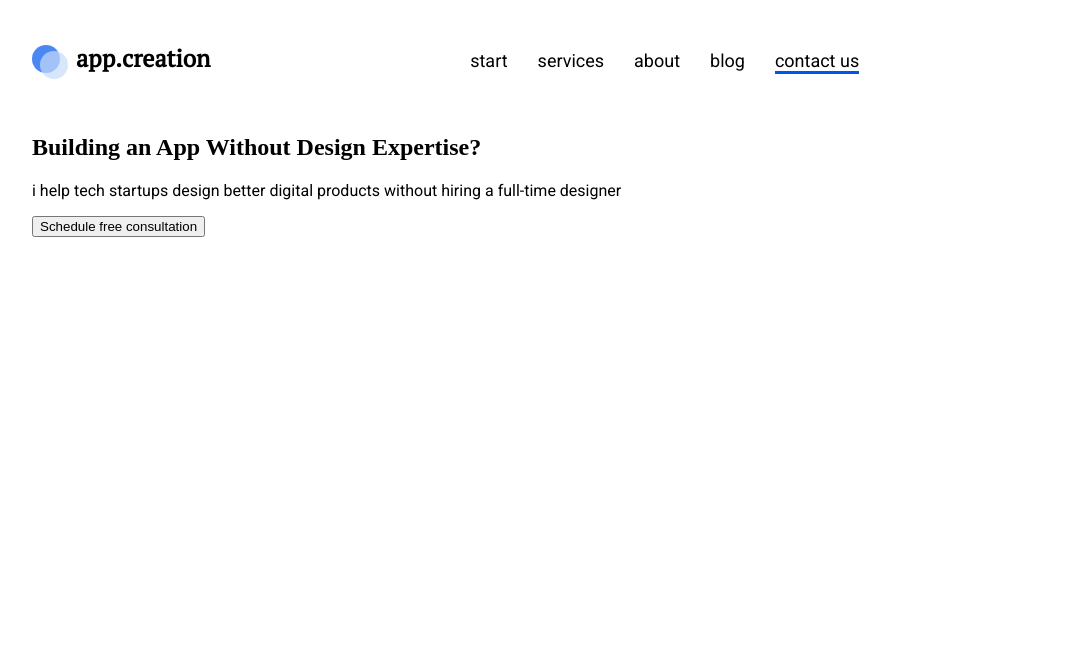
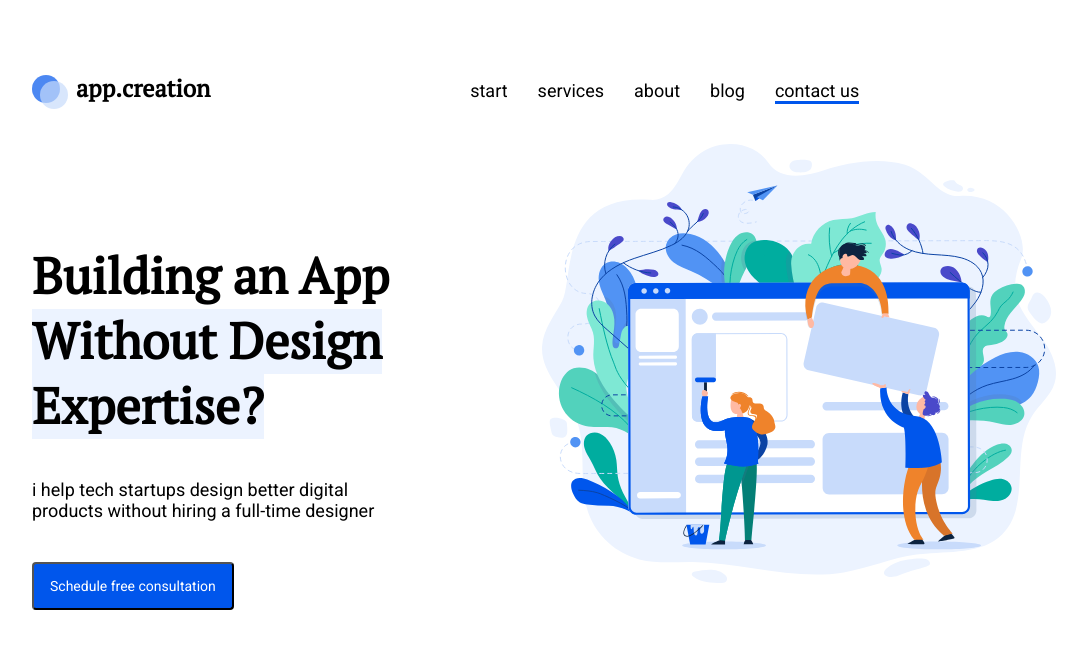
Before and after one commit to WebHeroSchool/dmbond_htmlcss, a plain HTML site: page index.html in a window 1280 px wide. Shown: the whole page, without its empty margins (96-1183 px from the left). Drawn offline with Linux system fonts and the light colour scheme; files whose address does not match are found by name; a web font is replaced by a local one.

Commit message:
Основной блок

```diff
--- a/Style.css
+++ b/Style.css
@@ -13,11 +13,50 @@ p{
 
 body{
   margin:0;
+  margin-bottom: 100px;
 }
 
-.main_section{
+.main {
+  padding-right: 0 63% 100px 0;
+  background: top right no-repeat url(img/img_main.svg);
+}
 
+
+.main_title {
+  margin: 0 0 40px 0;
+  font: bold 50px/65px pt_serif,arial,helvetica,sans-serif;
 }
+
+.main-content {
+  padding-top:100px;
+  width:37%;
+}
+
+.main_subtitle {
+  margin: 0 0 41px 0;
+  font: 18px/21px Roboto, arial, helvetica, sans-serif;
+}
+
+.main_button {
+  display: inline-block;
+  font:14px/16px Roboto, arial,helvetica,sans-serif;
+  color: #fff;
+  background: #0056EC;
+  padding: 14px 16px;
+  text-decoration: none;
+  border-radius: 4px;
+  transition: opacity .5s;
+}
+
+.main_button:hover {
+  opacity: .5;
+}
+
+.main_title-text_highlight {
+  background: #ECF3FF;
+}
+
+
 .wrapper {
   margin:auto;
   width: 80%;
@@ -27,6 +66,7 @@ body{
 .header {
   display: flex;
   justify-content: space-between;
+  margin-bottom: 30px;
 }
 
 .logo,.menu {
@@ -125,3 +165,18 @@ body{
 .menu_item:last-child {
   margin-right:0;
 }
+
+.main-content_button {
+  display: inline-block;
+  font: 14px/16px Roboto, arial, helvetica, sans-serif;
+  color: #fff;
+  background: #0056EC;
+  padding: 14px 16px;
+  text-decoration: none;
+  border-radius: 4px;
+  transition: opacity .5s;
+}
+
+.maint-content:hover {
+  opacity: .5;
+}
--- a/index.html
+++ b/index.html
@@ -25,15 +25,11 @@
           <a class="menu_item menu_item_active" href="#">contact us</a>
         </nav>
     </header>
-  <section class="main_section">
+  <section class="main">
         <main class="main-content">
-          <h1 class="main-contet_title">Building an App Without Design Expertise?</h1>
-          <p class="main-content_subtitle"> i help tech startups design better digital products without hiring a full-time designer </p>
-          <button class="main-content_button" type="button" name="button">Schedule free consultation</button>
-        </main>
-        <div class="image-content">
-          <img class="image-content_image" src="" alt="">  </img>
-        </div>
-      </section>
+          <h1 class="main_title">Building an App <span class = "main_title-text_highlight">Without Design Expertise?</span></h1>
+          <p class="main_subtitle"> i help tech startups design better digital products without hiring a full-time designer </p>
+          <button class="main_button" type="button" name="button">Schedule free consultation</button>
+  </section>
 </body>
 </html>
```
Also changed, not shown: frame.svg (added), img/img_main.svg (added).
